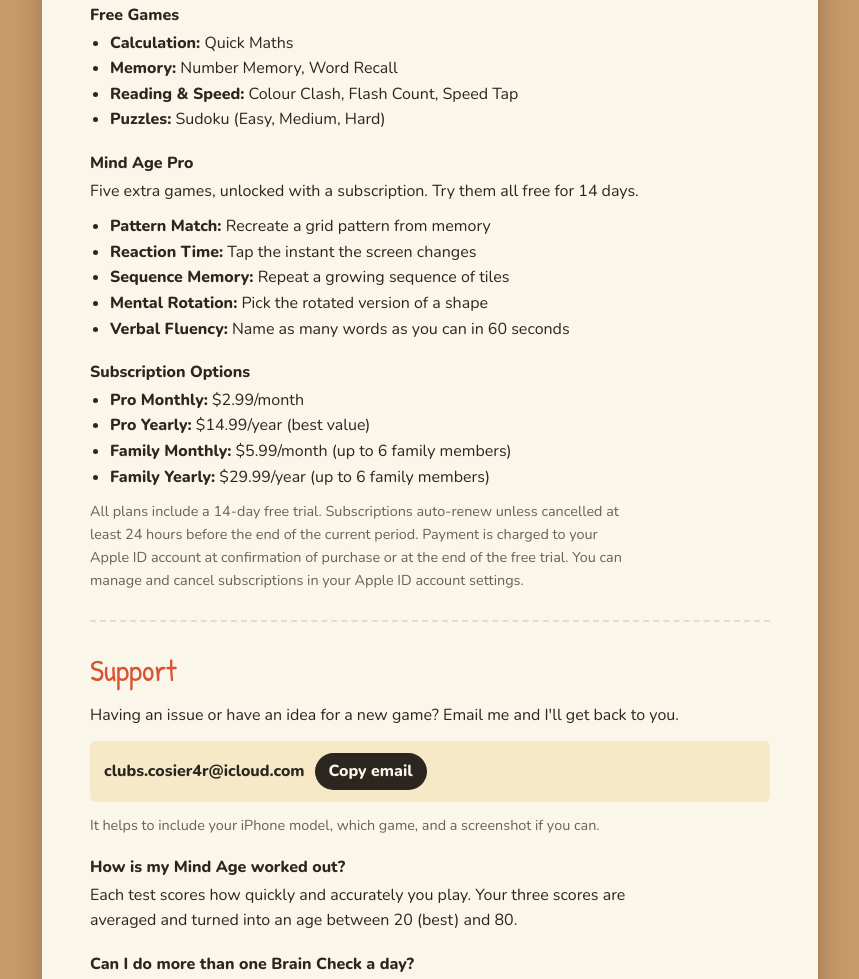
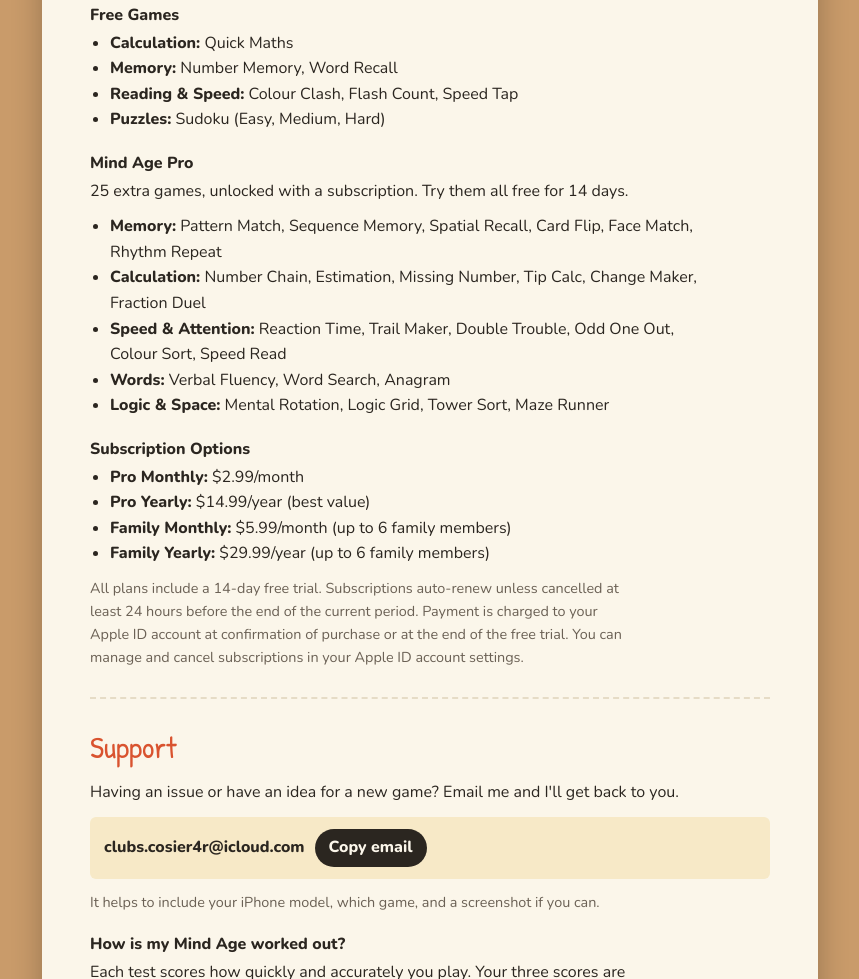
Before and after one commit to BDeclan-Studios/BDeclan-Studios, a plain HTML site: page mind-age/index.html in a window 1280 px wide. Shown: the part 722-1701 px from the top of the page, without its empty margins (210-1069 px from the left). Drawn offline with nearby package versions, Linux system fonts and the light colour scheme.

Commit message:
Mind Age page: list all 25 Pro games
Co-Authored-By: Claude Opus 5.5 <noreply@anthropic.com>
Claude-Session: https://claude.ai/code/session_01DVxxFVyv7LLahCvu32FmWz

```diff
--- a/mind-age/index.html
+++ b/mind-age/index.html
@@ -73,13 +73,13 @@
       <li><strong>Puzzles:</strong> Sudoku (Easy, Medium, Hard)</li>
     </ul>
     <h3>Mind Age Pro</h3>
-    <p>Five extra games, unlocked with a subscription. Try them all free for 14 days.</p>
+    <p>25 extra games, unlocked with a subscription. Try them all free for 14 days.</p>
     <ul>
-      <li><strong>Pattern Match:</strong> Recreate a grid pattern from memory</li>
-      <li><strong>Reaction Time:</strong> Tap the instant the screen changes</li>
-      <li><strong>Sequence Memory:</strong> Repeat a growing sequence of tiles</li>
-      <li><strong>Mental Rotation:</strong> Pick the rotated version of a shape</li>
-      <li><strong>Verbal Fluency:</strong> Name as many words as you can in 60 seconds</li>
+      <li><strong>Memory:</strong> Pattern Match, Sequence Memory, Spatial Recall, Card Flip, Face Match, Rhythm Repeat</li>
+      <li><strong>Calculation:</strong> Number Chain, Estimation, Missing Number, Tip Calc, Change Maker, Fraction Duel</li>
+      <li><strong>Speed &amp; Attention:</strong> Reaction Time, Trail Maker, Double Trouble, Odd One Out, Colour Sort, Speed Read</li>
+      <li><strong>Words:</strong> Verbal Fluency, Word Search, Anagram</li>
+      <li><strong>Logic &amp; Space:</strong> Mental Rotation, Logic Grid, Tower Sort, Maze Runner</li>
     </ul>
     <h3>Subscription Options</h3>
     <ul>
```
